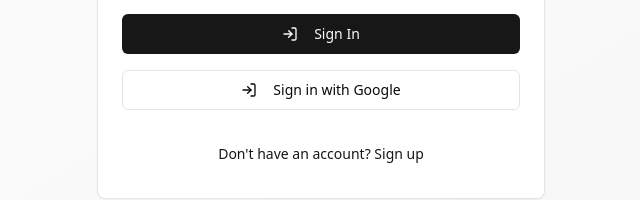
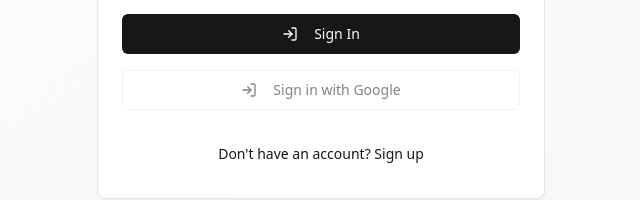
Before and after one commit to mbjaved005/okr-app-mvp, a React (Vite) app in the folder client/: page /login in a window 1280 px wide. Shown: the part 431-631 px from the top of the page, without its empty margins (319-959 px from the left). Built offline with nearby package versions, Linux system fonts and the light colour scheme; no server answers.

Commit message:
Disabled The Sign in with Google option

```diff
--- a/client/src/pages/Login.tsx
+++ b/client/src/pages/Login.tsx
@@ -59,10 +59,6 @@
     } finally {
       setLoading(false);
     }
-  };
-
-  const handleGoogleLogin = () => {
-    window.location.href = `${process.env.API_URL || "/api"}/auth/google`;
   };
 
   return (
@@ -146,7 +142,8 @@
               <Button
                 variant="outline"
                 className="w-full"
-                onClick={handleGoogleLogin}
+                disabled
+                title="Coming soon"
               >
                 <Google className="mr-2 h-4 w-4" />
                 Sign in with Google
```
Also changed, not shown: 3 other files (tests, documents, lock files or other folders).
